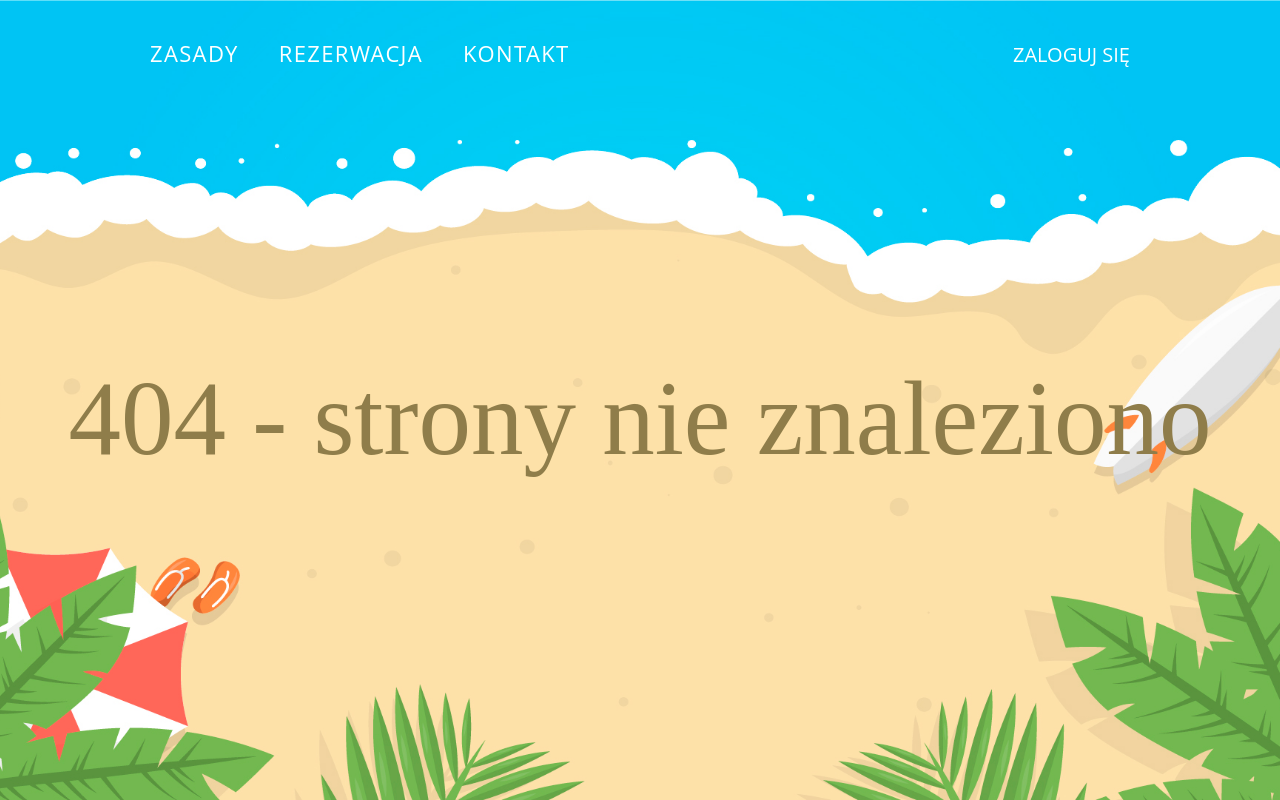
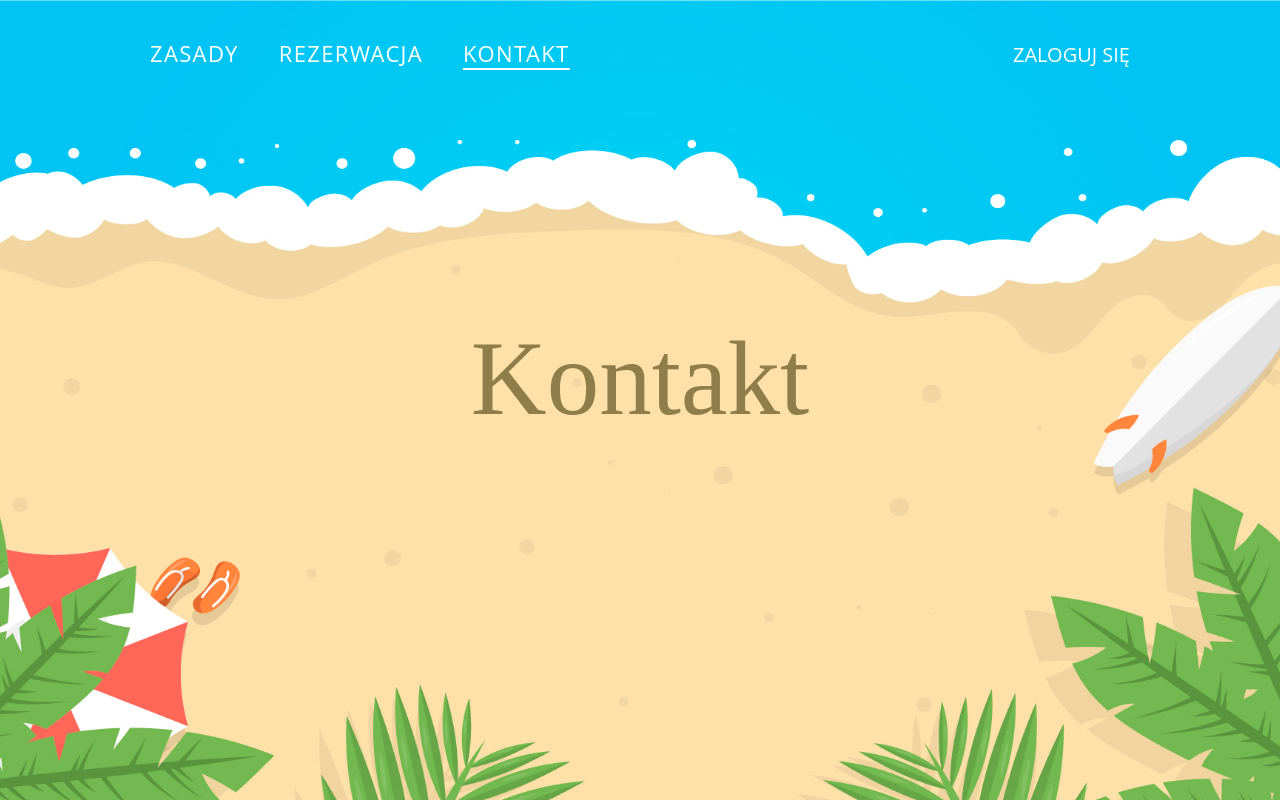
Before and after one commit to MichalZmu/seat-and-beach-reservation, an Angular app: page /contact in a window 1280 px wide. Before the commit this address had no page. Built offline with nearby package versions, Linux system fonts and the light colour scheme.

Commit message:
add contact.component

```diff
--- a/src/app/app-routing.module.ts
+++ b/src/app/app-routing.module.ts
@@ -9,6 +9,7 @@ import {ReservationComponent} from './modules/reservation/reservation.component'
 import {UserPanelComponent} from './modules/user-panel/user-panel.component';
 import {AuthGuard} from './shared/components/auth.guard';
 import {RulesComponent} from './modules/rules/rules.component';
+import {ContactComponent} from './modules/contact/contact.component';
 
 const routes: Routes = [
   {
@@ -40,6 +41,10 @@ const routes: Routes = [
         component: RulesComponent
       },
       {
+        path: 'contact',
+        component: ContactComponent
+      },
+      {
         path: '**',
         component: PageNotFoundComponent
       }]
--- a/src/app/layouts/default/default.module.ts
+++ b/src/app/layouts/default/default.module.ts
@@ -11,6 +11,7 @@ import { ReservationModule } from 'src/app/modules/reservation/reservation.modul
 import {CreateNewUserComponent} from '../../modules/create-new-user/create-new-user.component';
 import {UserPanelComponent} from '../../modules/user-panel/user-panel.component';
 import {RulesComponent} from '../../modules/rules/rules.component';
+import {ContactComponent} from '../../modules/contact/contact.component';
 
 @NgModule({
   declarations: [DefaultComponent,
@@ -19,7 +20,8 @@ import {RulesComponent} from '../../modules/rules/rules.component';
     LoginOrRegistrationComponent,
     CreateNewUserComponent,
     UserPanelComponent,
-    RulesComponent
+    RulesComponent,
+    ContactComponent
     ],
   imports: [
     CommonModule,
--- /dev/null
+++ b/src/app/modules/contact/contact.component.html
@@ -0,0 +1,3 @@
+<div class="main-container">
+  <div class="ink-free-title">Kontakt</div>
+</div>
--- /dev/null
+++ b/src/app/modules/contact/contact.component.scss
@@ -0,0 +1,16 @@
+@import "../../shared/shared";
+
+:host {
+  background: url("../../../assets/bg_1920.jpg") no-repeat center center fixed;
+  -webkit-background-size: cover;
+  -moz-background-size: cover;
+  -o-background-size: cover;
+  background-size: cover;
+
+  position: fixed;
+  top: 0;
+  left: 0;
+  width: 100vw;
+  height: 100vh;
+  z-index: -1;
+}
--- /dev/null
+++ b/src/app/modules/contact/contact.component.ts
@@ -0,0 +1,17 @@
+import { Component, OnInit } from '@angular/core';
+import {HeaderService} from '../../services/header.service';
+
+@Component({
+  selector: 'app-contact',
+  templateUrl: './contact.component.html',
+  styleUrls: ['./contact.component.scss']
+})
+export class ContactComponent implements OnInit {
+
+  constructor(private headerService: HeaderService) { }
+
+  ngOnInit(): void {
+    this.headerService.updateStep(2);
+  }
+
+}
--- a/src/app/shared/components/header/header.component.html
+++ b/src/app/shared/components/header/header.component.html
@@ -2,7 +2,7 @@
   <div class="nav-links">
     <a [routerLink]="['/rules']" (click)="selectedStep = 0" [class.clicked]="selectedStep === 0">ZASADY</a>
     <a [routerLink]="['/']" [class.clicked]="selectedStep === 1">REZERWACJA</a>
-    <a [routerLink]="['/']" [class.clicked]="selectedStep === 2">KONTAKT</a>
+    <a [routerLink]="['/contact']" [class.clicked]="selectedStep === 2">KONTAKT</a>
   </div>
   <div *ngIf="!isAuthenticated" class="login-button" (click)="goToLogin()">
     <span>ZALOGUJ SIĘ</span>
```
